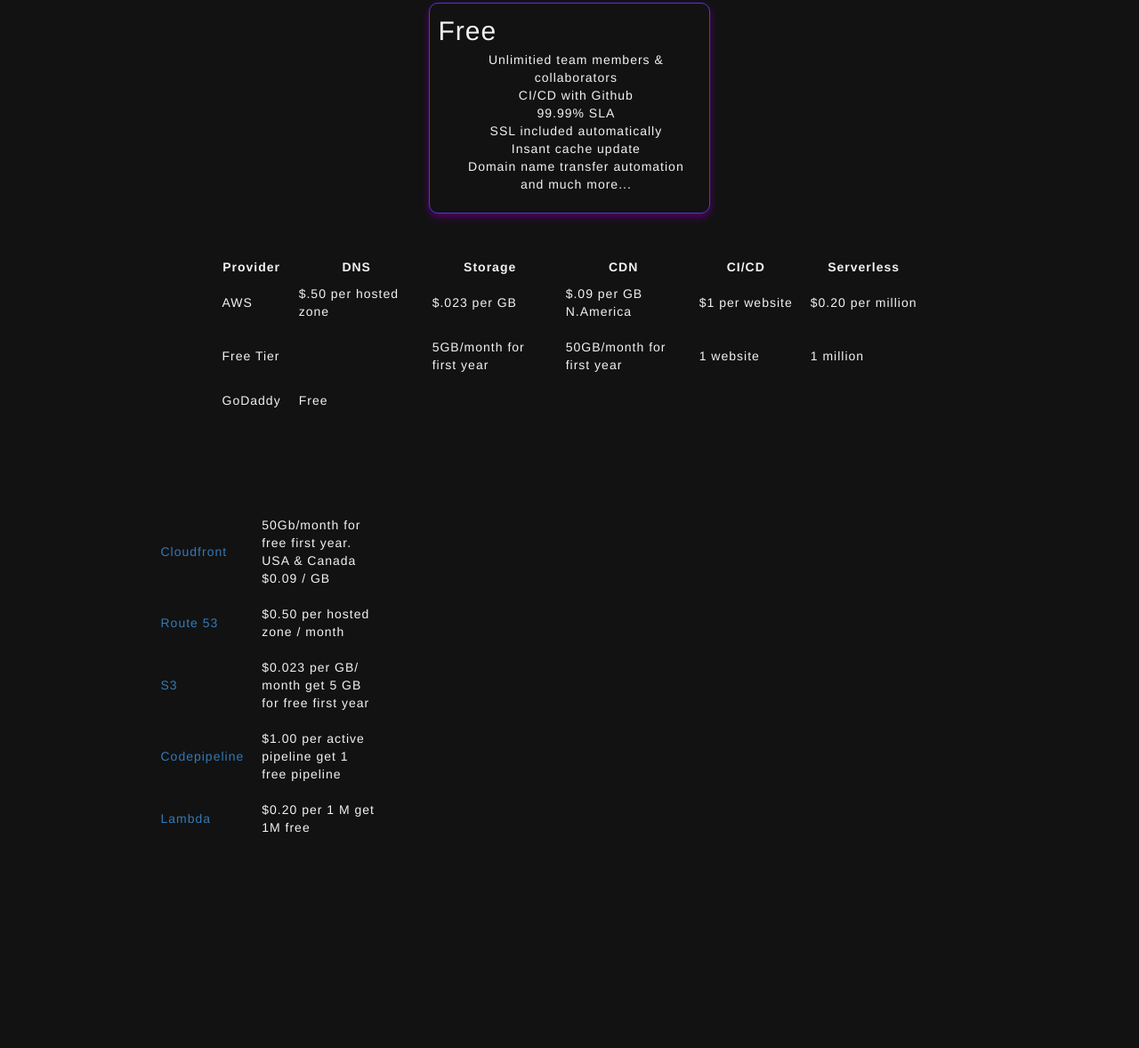
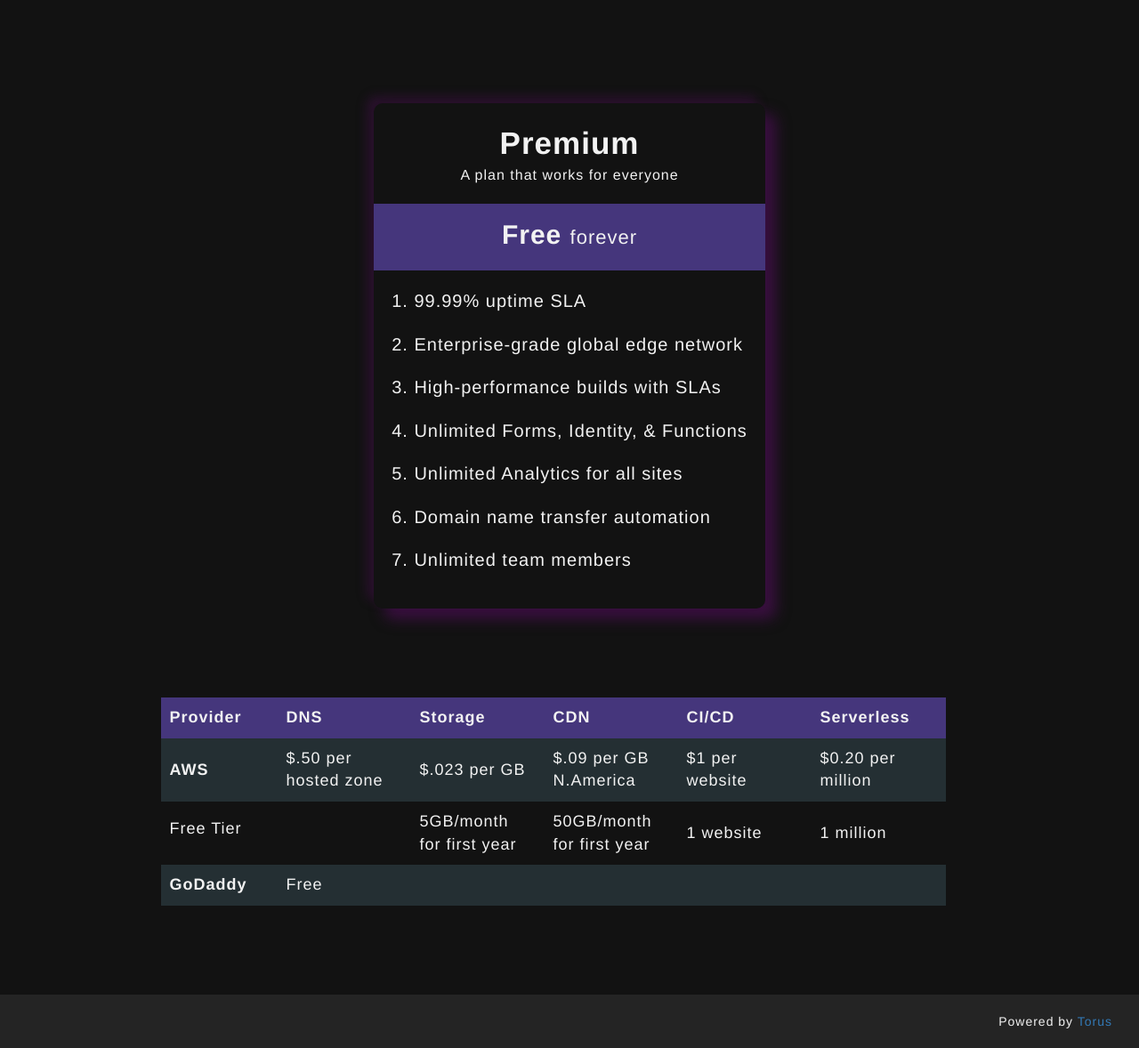
Before and after one commit to torus-tools/site, a plain HTML site: page pricing.html in a window 1280 px wide. Shown: the part 443-1621 px from the top of the page at 89% size. Before the commit the page ends 1393 px from the top, so only its background shows below. Drawn offline with Linux system fonts and the light colour scheme.

Commit message:
worked on benefits cards, spacings, pricing page and others

```diff
--- a/css/collapse.css
+++ b/css/collapse.css
@@ -46,10 +46,14 @@
 
 }
 
+ol {
+  padding-left: 0;
+}
+
 .p-pay{
-  max-width: 750px;
   margin-left: auto;
-  margin-right: auto
+  margin-right: auto;
+  text-align: center;
 }
 
 .p-install{
@@ -72,7 +76,7 @@
 }
 
 .pt-5{
-  padding-top: 5rem;
+  padding-top: 10rem;
 }
 
 .p-card{
@@ -190,7 +194,7 @@
   color: #ddd;
   margin: 5% 0;
   padding: 1%;
-  min-width: 95%;
+  min-width: 100%;
   text-align: left;
   padding-left: 2%;
   font-family: 'Ubuntu Mono', monospace;
@@ -207,11 +211,19 @@
   font-size: 2.2rem;
   list-style-position: inside;
 }
+.grid-get-started{
+  display: grid;
+  grid-template-columns: repeat(auto-fit, minmax(305px, 1fr));
+  transition: 1s all;
+  gap: 1rem;
+  text-align: left;
+  }
+
 
 
 .grid-features{
   display: grid;
-  grid-template-columns: repeat(auto-fit, minmax(400px, 1fr));
+  grid-template-columns: repeat(auto-fit, minmax(305px, 1fr));
   transition: 1s all;
   gap: 1rem;
   text-align: left;
@@ -260,9 +272,24 @@
 
 }
 
+.no-bullet-price{
+  list-style-type: bullet;
+  list-style-position: inside;
+  margin: 0;
+  padding: 2rem;
+  font-size: 2rem;
+  font-weight: 300;
+  text-align: left;
+
+}
+
 .table-features{
   margin-right: auto;
   margin-left: auto;
+  font-size: 18px;
+  font-weight: 300;
+  border-collapse: collapse;
+
 }
 
 
@@ -276,19 +303,64 @@
   padding: 1rem;
   border-radius: 10px;
   height: auto;
-  border: 1px solid #5237db;
+  /* border: 1px solid #5237db; */
   display: inline-block;
+  align-content: center;
+  justify-content: center;
+
 }
 .card-title {
   font-size: 3rem;
   margin: 0;
   font-weight: 500;
-  text-align: left;
+  text-align: center;
+}
+
+.card-title-2 {
+  font-size: 3.5rem;
+  margin: 1rem 0rem;
+  padding: 1rem;
+  font-weight: 500;
+  text-align: center;
+  width:100%;
+  /* background-color: #45367c; */
+  border-radius: 8px 8px 0px 0px;
+}
+
+.card-free{
+font-size: 3rem;
+font-weight: 400;
+background-color:#45367c ;
+}
+
+.no-bullet-price li {
+  padding-bottom: 2rem;
+}
+
+.card-pricing {
+  /* background-color: #1a1533; */
+  box-shadow:
+  -8px -8px 12px 0 rgba(74,14,82, .4),
+  12px 12px 16px rgba(74,14,82, .7);
+  transition: 0.3s;
+  border-radius: 10px;
+  height: auto;
+  /* border: 1px solid #5237db; */
+  display: inline-block;
+  max-width: AUTO;
+}
+
+.m-0{
+  margin:0;
+}
+
+#free-tier{
+  padding-top: 0!important;
 }
 
 .card:hover {
   box-shadow: 0 8px 16px 0 rgb(98, 0, 255);
-  transform: scale(1.05);
+  /* transform: scale(1.05); */
 }
 
 
@@ -332,13 +404,27 @@
   font-size: 1.7rem;
 }
 
-
-tr {
-padding: 1rem;
-}
 td{
   max-width: 150px;
   padding: 1rem;
+
+}
+th{
+  background-color: #45367c;
+  padding: 1rem 4rem 1rem 1rem;
+  text-align: left;
+}
+
+table{
+  border-collapse: separate;
+  text-align: left;
+  border-spacing: 2px;
+  display: grid;
+  temp
+}
+
+tr#row-aws, #row-godaddy{
+  background-color: rgba(135, 207, 235, 0.153);
 }
 
 
@@ -383,10 +469,13 @@
   }
 }
 
-@media (min-width: 6px)
-{
+.container {
+    padding-right: 25px;
+    padding-left: 25px;
+    margin-right: auto;
+    margin-left: auto;
+}
 
-}
 
 @media (min-width: 768px){
   .grid-benefits{
@@ -457,3 +546,16 @@
 .cls-8{fill:#f0f;}
 .cls-9{stroke:#f0f;}
 .cls-10{stroke:lime;}
+
+
+.pricing-plan-card {
+  --gutter: 0.8rem;
+  height: 100%;
+  box-shadow: 0 4px 20px rgba(0,0,0,.12);
+  display: flex;
+  flex-direction: column;
+  align-items: center;
+  color: var(--color-gray-1);
+  border: 4px transparent solid;
+  padding: var(--gutter);
+}
--- a/pricing.html
+++ b/pricing.html
@@ -9,6 +9,7 @@
     <link rel="stylesheet" href="css/collapse.css">
 </head>
 <body>
+  <link rel="stylesheet" href="https://cdnjs.cloudflare.com/ajax/libs/font-awesome/4.7.0/css/font-awesome.min.css">
 
   <nav class="topnav" id="myTopnav">
     <!-- TORUS LOGO -->
@@ -33,7 +34,7 @@
       </g>
     </svg>
 
-    <a href="#home" class="nav-logo active"><span>Torus</span></a>
+    <a href="index.html" class="nav-logo active"><span>Torus</span></a>
 
     <div class="nav-links">
       <a href="#features" class="nav-link"><span>Features</span></a>
@@ -52,58 +53,53 @@
 
 <!-- PRICING -->
 <section>
-    <div class="pt-5 container">
+  <div class="container">
     <div class="text-center">
       <h2>Pay for what you use</h2>
     </div>
+    <p class="p-pay">Torus.hosting is completely open source and free. However your website's traffic can incur in costs with your cloud providers. At the moment, Torus.hosting works with AWS Cloud and GoDaddy. More integrations are coming soon.
+      If you don't have an account with AWS you can go ahead and open one here.  The free tier is very generous to get started.
+      Typically a site The services that Torus uses are listed below:</p>
 
-                <p class="p-pay">Torus Deploy is completely open source and free.  However your website's traffic can incur in AWS costs. If you don't have an account, the free tier is very generous to get started. Typically a site The services that Torus uses are listed below:</p>
-
-                <div class="text-center">
-                <div class="card">
+    <div class="text-center pt-5">
+      <div class="card-pricing">
         <div>
-                    <div class="bg-card">
-                        <h4 class="card-title">Free</h4>
+          <div class="bg-card card-title-2">
+            <h4 class="m-0">Premium</h4>
+            <p style="font-size: 16px;" class="m-0">A plan that works for everyone </p>
+          </div>
+          <div class="card-free">
+          <h4 style="display: inline-block; " class="m-0">Free </h4> <p style="display: inline-block;"> forever </p>
           </div>
         </div>
-
-
-                <div class="card-body-bg">
-                <ul class="no-bullet" id="prices">
+        <ul class="no-bullet-price" id="prices">
           <li>
-                        Unlimitied team members & collaborators
+            99.99% uptime SLA
           </li>
           <li>
-                      CI/CD with Github
+            Enterprise-grade global edge network
           </li>
 
           <li>
-                        99.99% SLA
+            High-performance builds with SLAs
           </li>
           <li>
-                        SSL included automatically
+            Unlimited Forms, Identity, & Functions
           </li>
           <li>
-                        Insant cache update
+            Unlimited Analytics for all sites
           </li>
           <li>
             Domain name transfer automation
           </li>
           <li>
-                      and much more...
+            Unlimited team members
           </li>
         </ul>
       </div>
     </div>
   </div>
   </div>
-
-
-<div>
-
-
-</div>
-
 
   <div class="container pt-5">
 
@@ -117,8 +113,8 @@
         <th>Serverless</th>
 
       </tr>
-    <tr>
-      <td>AWS</td>
+      <tr id="row-aws">
+        <td><strong>AWS</strong></td>
         <td>$.50 per hosted zone</td>
         <td>$.023 per GB</td>
         <td>$.09 per GB N.America</td>
@@ -126,7 +122,7 @@
         <td>$0.20 per million</td>
       </tr>
       <tr>
-      <td>Free Tier</td>
+        <td id="free-tier">Free Tier</td>
         <td></td>
         <td>5GB/month for first year</td>
         <td>50GB/month for first year</td>
@@ -134,9 +130,13 @@
         <td>1 million</td>
 
       </tr>
-    <tr>
-      <td>GoDaddy</td>
+      <tr id="row-godaddy">
+        <td><strong>GoDaddy</strong></td>
         <td>Free</td>
+        <td></td>
+        <td></td>
+        <td></td>
+        <td></td>
       </tr>
     </table>
 
@@ -145,53 +145,15 @@
   </div>
 
 
-
-
-
-
-            <div class="pt-5 container">
-            <div class="grid-header">
-                <div>
-                   <div class="pt-5">
-                    <table class="bg-aws">
-
-                        <tr>
-                          <td><a href="https://aws.amazon.com/cloudfront/">Cloudfront</a></td>
-                          <td>50Gb/month for free first year. USA & Canada $0.09 / GB</td>
-                        </tr>
-                        <tr>
-                          <td><a href="https://aws.amazon.com/route53/">Route 53</a></td>
-                          <td>$0.50 per hosted zone / month</td>
-                        </tr>
-                        <tr>
-                          <td><a href="https://aws.amazon.com/s3">S3</a></td>
-                          <td>$0.023 per GB/ month get 5 GB for free first year </td>
-                        </tr>
-                        <tr>
-                          <td><a href="https://aws.amazon.com/codepipeline/">Codepipeline</a></td>
-                            <td>$1.00 per active pipeline get 1 free pipeline</td>
-                        </tr>
-                        <tr>
-                          <td><a href="https://aws.amazon.com/lambda">Lambda</a></td>
-                            <td>$0.20 per 1 M get 1M free</td>
-                        </tr>
-                      </table>
+</section>
+<footer class="pt-5">
+  <div class="footer-torus">
+    <span>Powered by </span>
+    <a style="text-decoration: none;" href="https://torus-digital.com/">
+      <span>Torus</span>
+    </a>
   </div>
-                </div>
-                </div>
-            <div>
-</div>
-
-            </div>
-
-    </div>
-
-    <div>
-
-    </div>
-
-</section>
-
+</footer>
 
 </body>
 </html>
```
Also changed, not shown: index.html (+21 -13 lines), img/logo_test.svg (added). Lines whose indentation alone changed are shown as unchanged.
